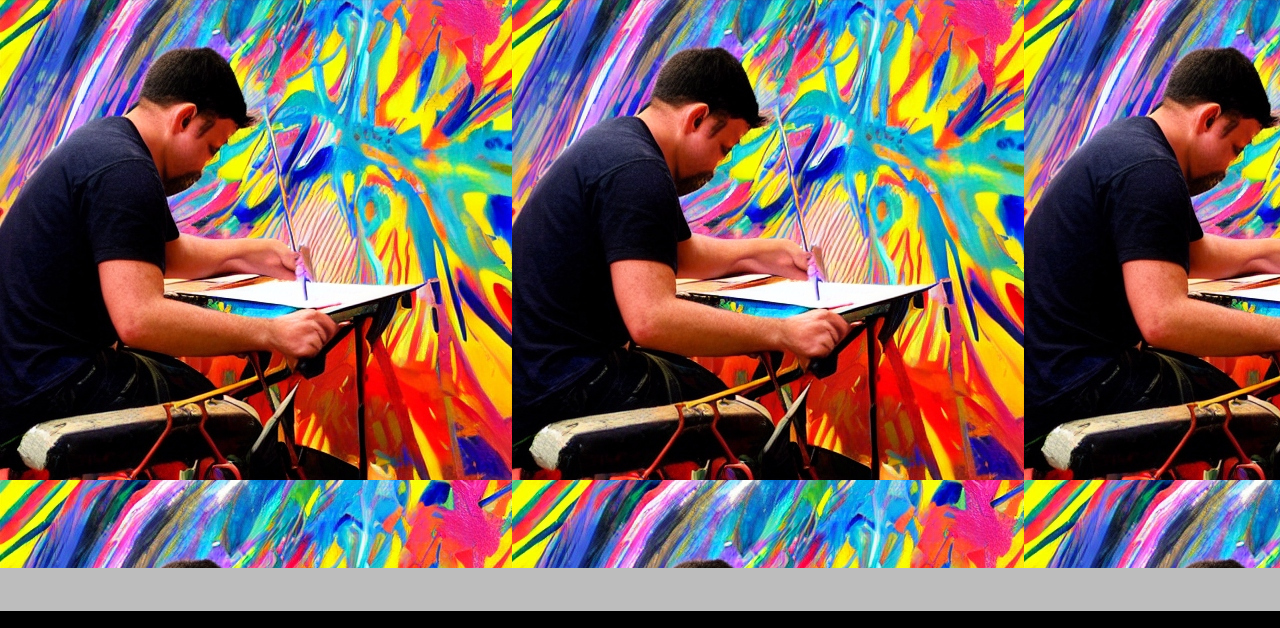
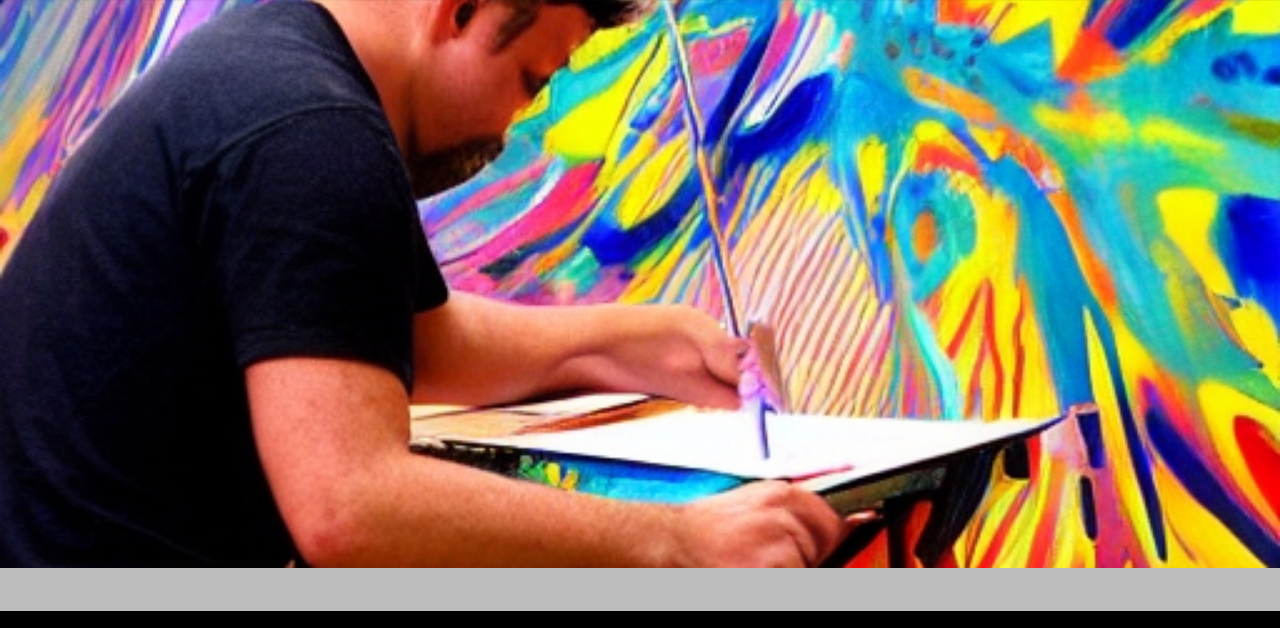
Before and after one commit to ProfYaffle88/project-art-portfolio, a plain HTML site: page index.html in a window 1280 px wide. Shown: the part 82-710 px from the top of the page. Drawn offline with nearby package versions, Linux system fonts and the light colour scheme.

Commit message:
Center and no-repeat applied to hero image.

```diff
--- a/assets/css/styles.css
+++ b/assets/css/styles.css
@@ -137,7 +137,7 @@ header a {
 #hero-image {
     height: 600px;
     width: 100%;
-    background: url("../images/barry-jenkins-at-work.jpg");
+    background: url("../images/barry-jenkins-at-work.jpg") no-repeat center center/cover;
 }
 
 /* Footer */
```
